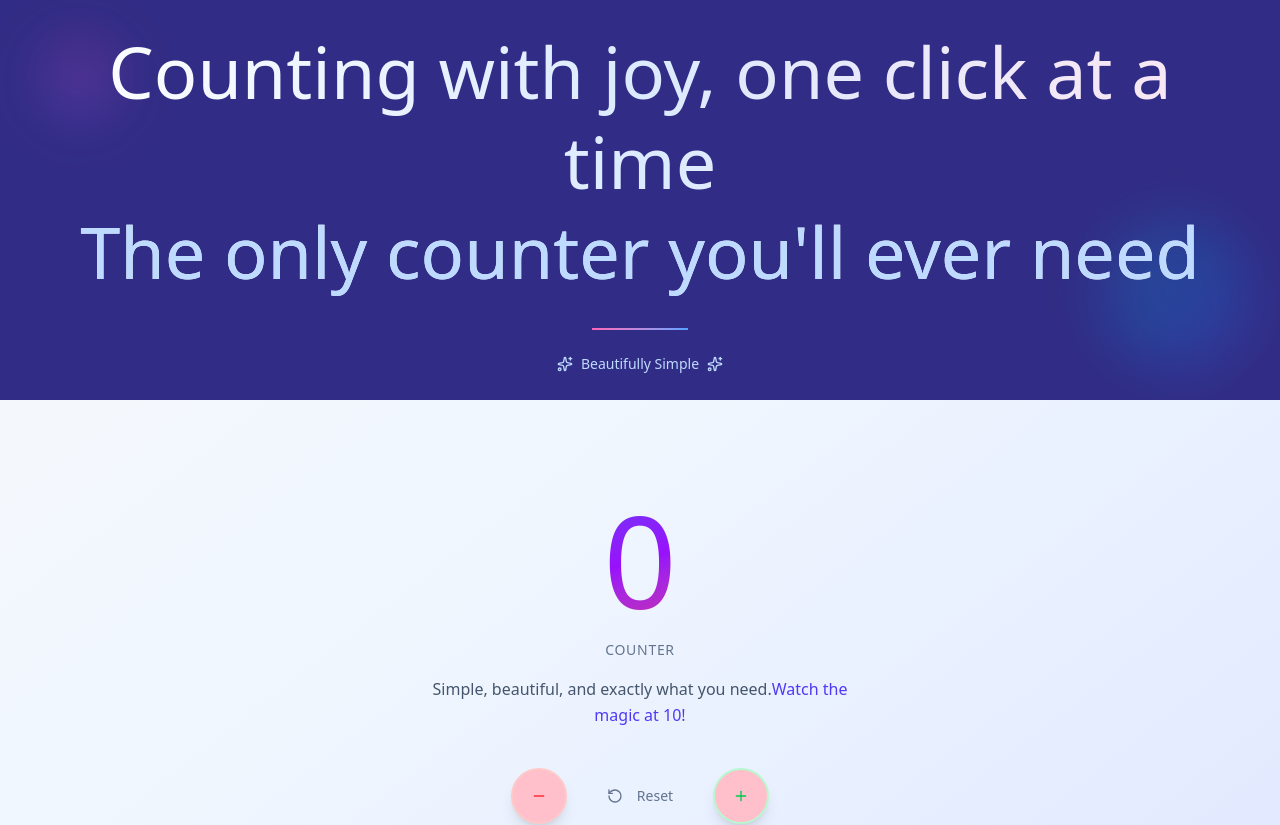
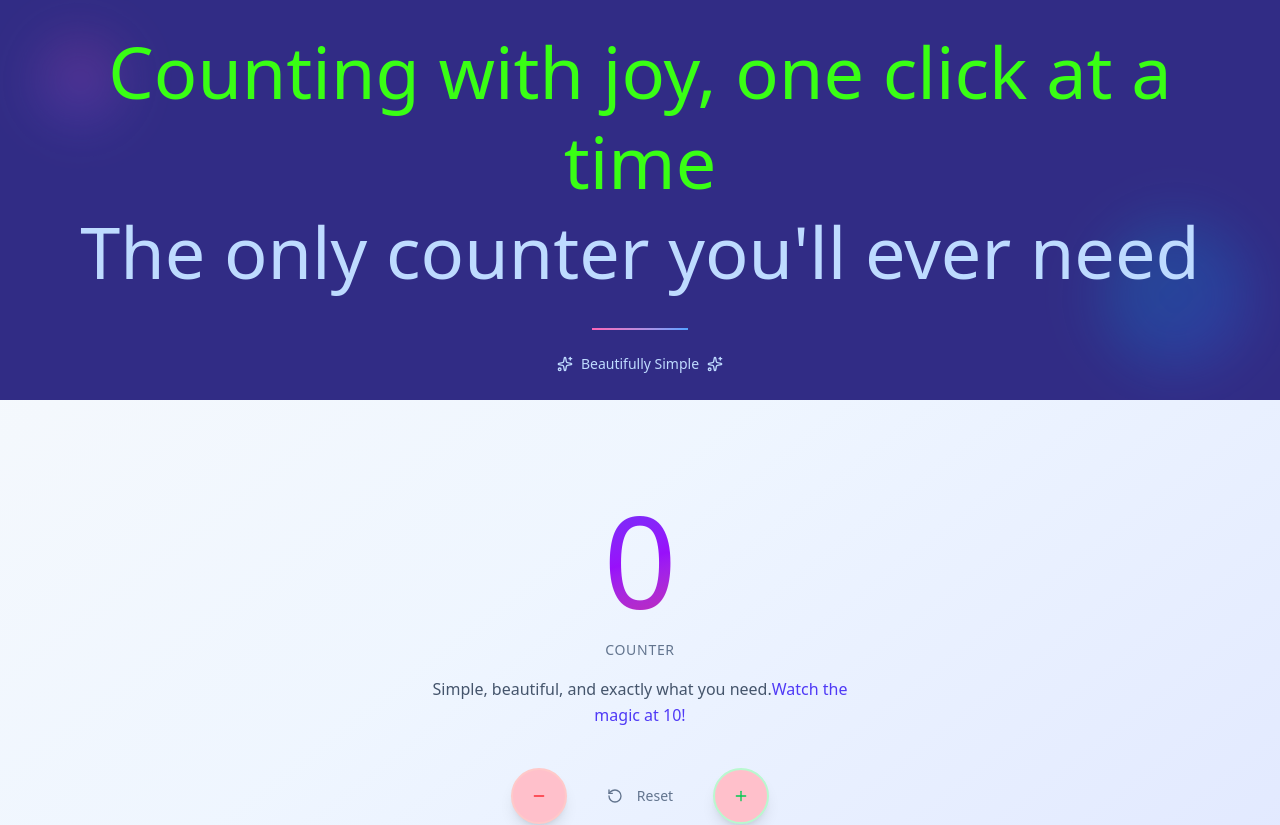
Before and after one commit to luzalbaposse/example-repo, a Next.js app: page / in a window 1280 px wide. Shown: the top 825 px of the page. Built offline with nearby package versions, Linux system fonts and the light colour scheme.

Commit message:
feat: add hero title color to a bright green

```diff
--- a/app/page.tsx
+++ b/app/page.tsx
@@ -84,7 +84,7 @@ export default function Counter() {
             initial={{ opacity: 0, y: 30 }}
             animate={{ opacity: 1, y: 0 }}
             transition={{ duration: 1, delay: 0.2 }}
-            className="text-4xl md:text-6xl lg:text-7xl font-light leading-tight bg-gradient-to-r from-white via-blue-100 to-pink-100 bg-clip-text text-transparent"
+            className="text-4xl md:text-6xl lg:text-7xl font-light leading-tight text-[#39FF14]"
           >
             Counting with joy, one click at a time
             <br />
```
